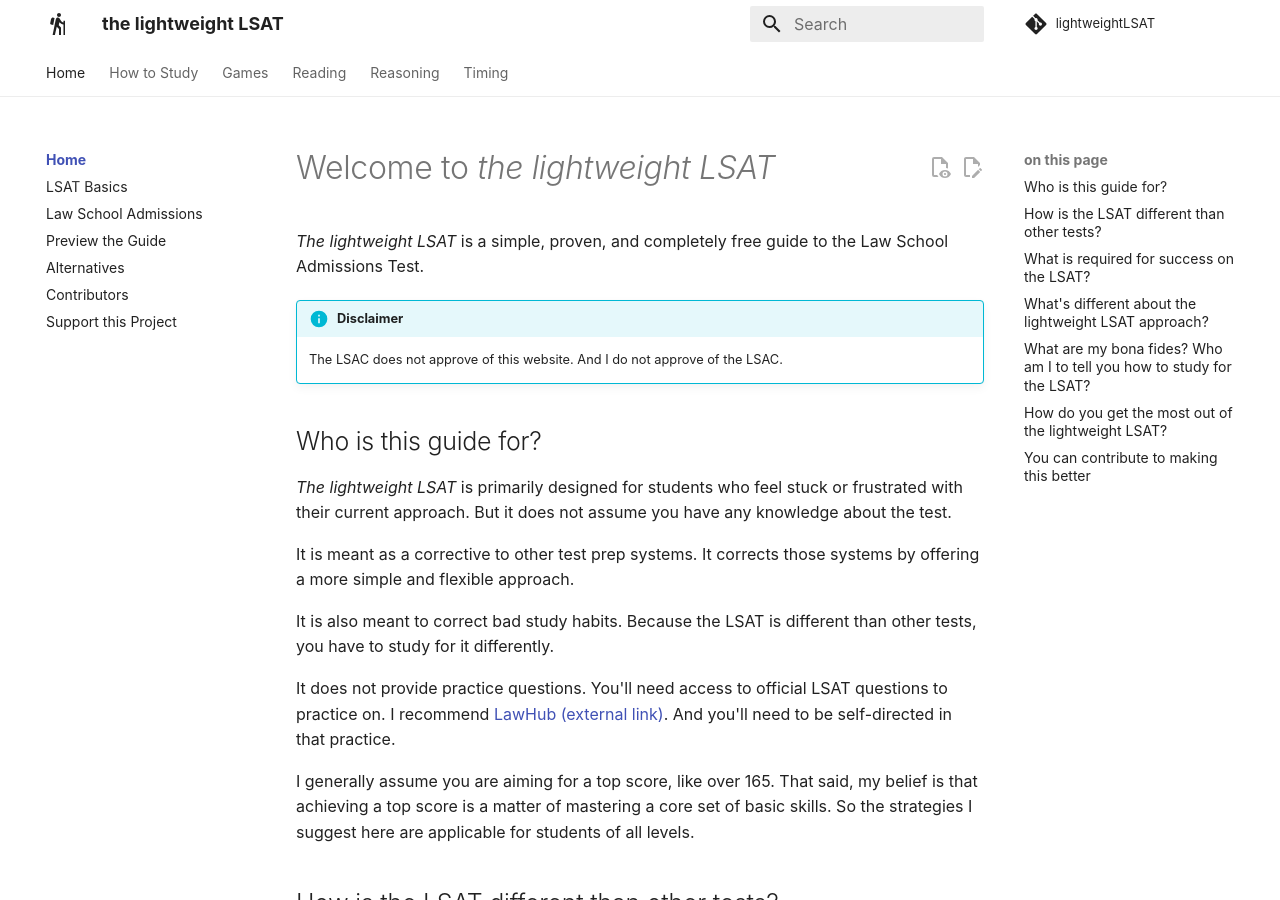
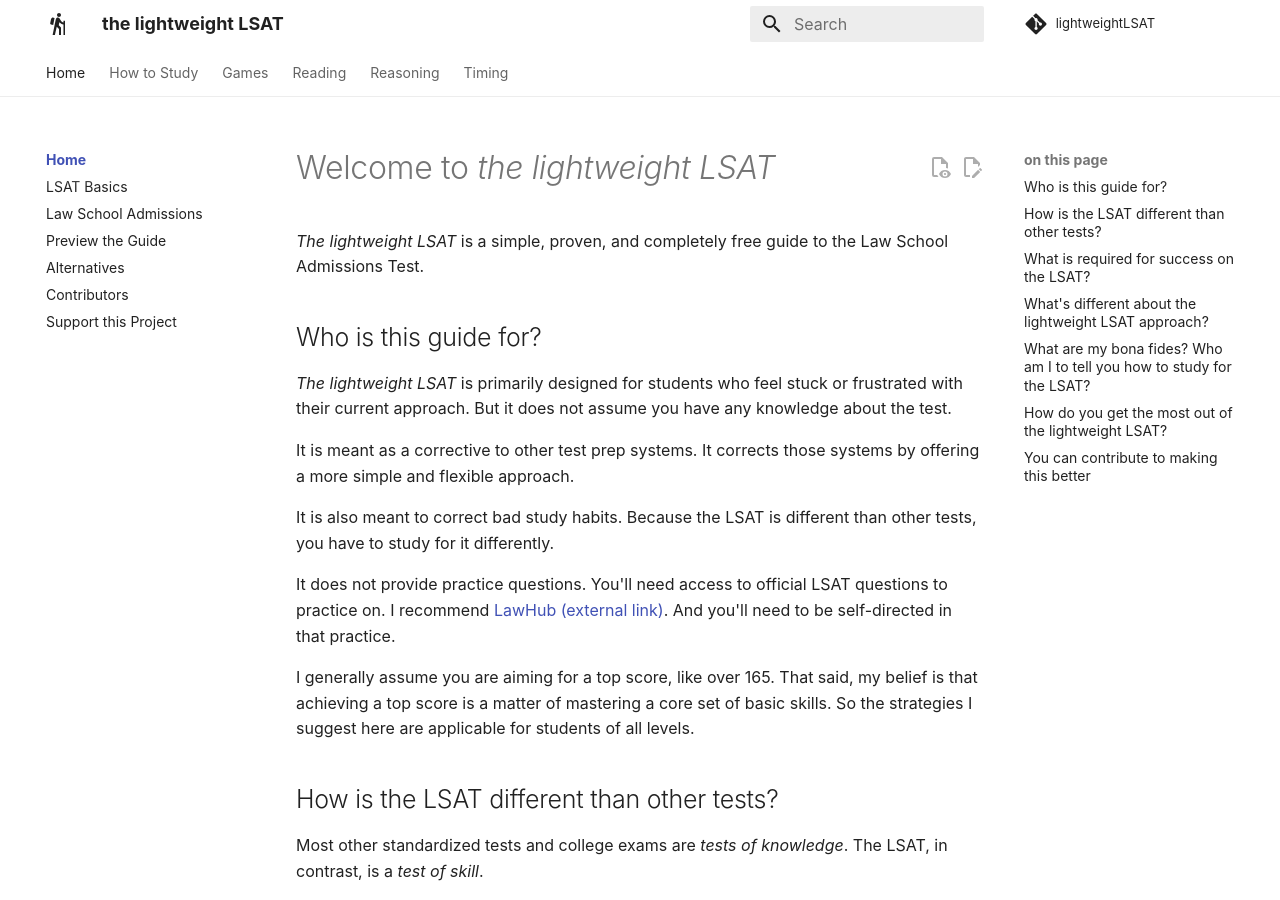
Before and after one commit to gpdowney/lightweightLSAT, an MkDocs documentation site: the page built from docs/index.md, in a window 1280 px wide and 900 px high. Built offline with MkDocs 1.6.1 and Material for MkDocs 9.7.7, drawn with Linux system fonts in a browser that asks for light colours; emoji names are drawn with the system emoji font; some web fonts are replaced; comment, search, counter and statistics services are not loaded; some of the changed text lies outside the part shown.

Commit message:
move disclaimer down to be less scary

```diff
--- a/docs/index.md
+++ b/docs/index.md
@@ -5,10 +5,6 @@ comments: true
 # Welcome to *the lightweight LSAT*
 
 *The lightweight LSAT* is a simple, proven, and completely free guide to the Law School Admissions Test.
-
-!!! info "Disclaimer"
-
-    The LSAC does not approve of this website. And I do not approve of the LSAC.
 
 ## Who is this guide for?
 
```
Also changed, not shown: other parts of docs/index.md (+4 -0 lines).
